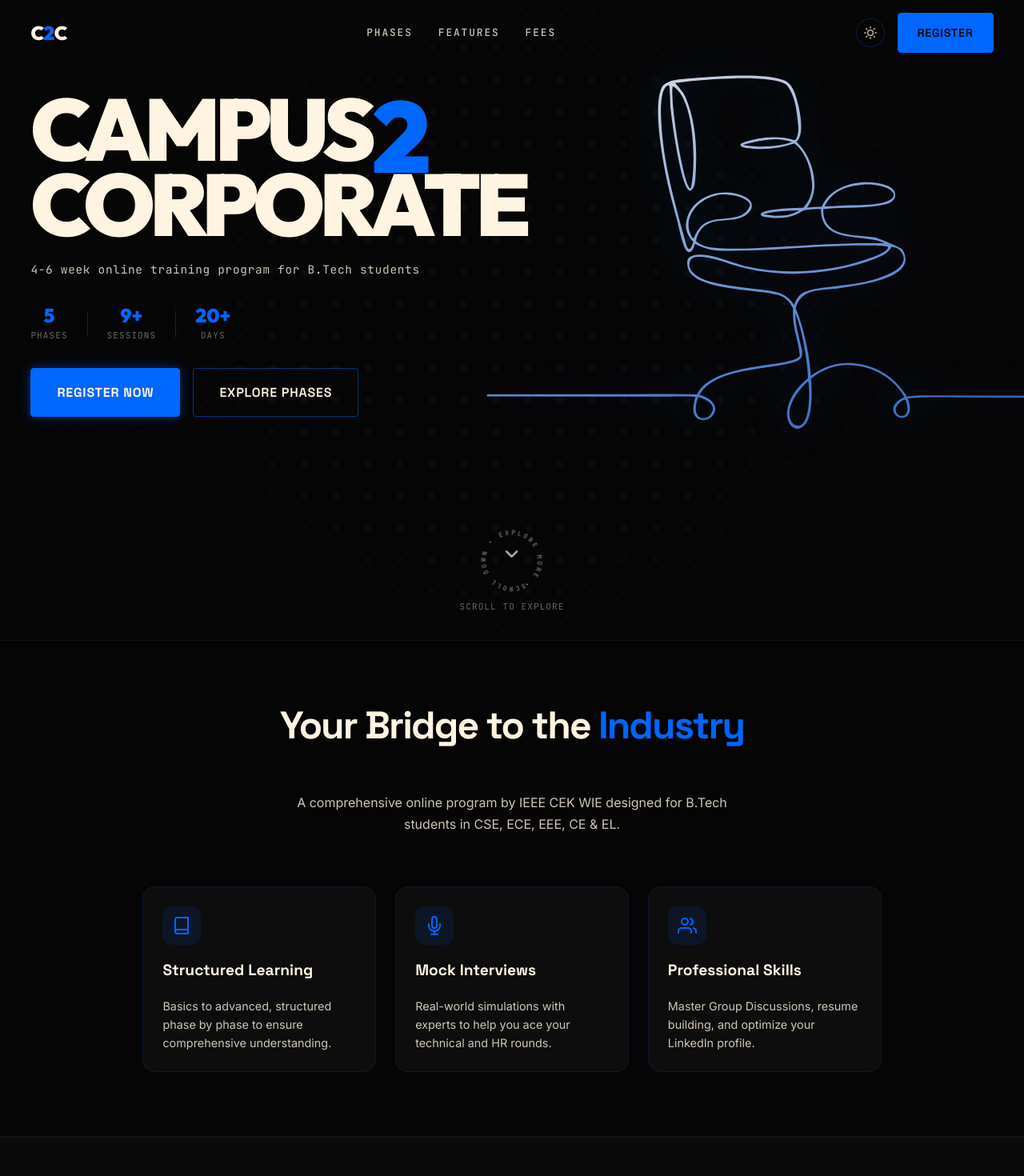
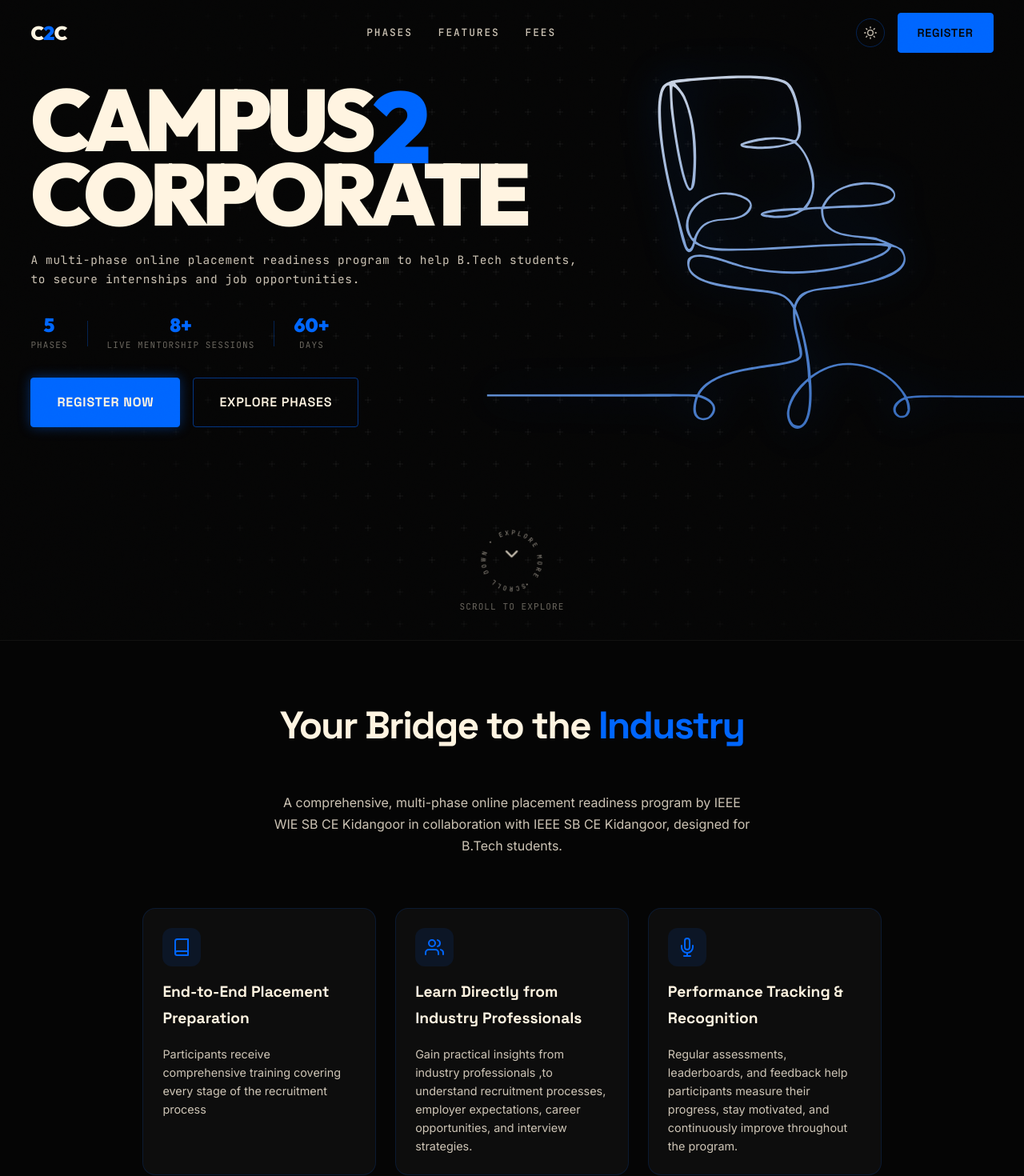
Before and after one commit to Roshen-Reji/c2c-marketing, a Next.js app: page /C2C/ in a window 1280 px wide. Shown: the top 1470 px of the page at 80% size. Built offline with nearby package versions, Linux system fonts and the light colour scheme.

Commit message:
feat: implement LandingPage component with interactive curriculum orbit and layout structure

```diff
--- a/src/app/LandingPage.tsx
+++ b/src/app/LandingPage.tsx
@@ -306,7 +306,8 @@
           </h1>
 
           <p className="hero-subtitle">
-            4-6 week online training program for B.Tech students
+            A multi-phase online placement readiness program to help B.Tech students,
+            to secure internships and job opportunities.
           </p>
 
           {/* Stats Bar — repositioned between subtitle and CTAs */}
@@ -317,12 +318,12 @@
             </div>
             <div className="hero-stat-divider" />
             <div className="hero-stat-inline">
-              <span className="stat-number">9+</span>
-              <span className="stat-label">Sessions</span>
+              <span className="stat-number">8+</span>
+              <span className="stat-label"> Live Mentorship Sessions</span>
             </div>
             <div className="hero-stat-divider" />
             <div className="hero-stat-inline">
-              <span className="stat-number">20+</span>
+              <span className="stat-number">60+</span>
               <span className="stat-label">Days</span>
             </div>
           </div>
@@ -342,7 +343,7 @@
         </div>
       </div>
       <ScrollIndicator />
-    </section>
+    </section >
   );
 }
 
@@ -356,26 +357,26 @@
           Your Bridge to the <span className="accent-blue">Industry</span>
         </h2>
         <p className="bridge-subtitle">
-          A comprehensive online program by IEEE CEK WIE designed for B.Tech students in CSE, ECE, EEE, CE & EL.
+          A comprehensive, multi-phase online placement readiness program by IEEE WIE SB CE Kidangoor in collaboration with IEEE SB CE Kidangoor, designed for B.Tech students.
         </p>
 
         <div className="bridge-features">
           <div className="bridge-feature-card">
             <div className="bridge-feature-icon"><SvgBook /></div>
-            <div className="bridge-feature-title">Structured Learning</div>
-            <div className="bridge-feature-desc">Basics to advanced, structured phase by phase to ensure comprehensive understanding.</div>
+            <div className="bridge-feature-title">End-to-End Placement Preparation</div>
+            <div className="bridge-feature-desc">Participants receive comprehensive training covering every stage of the recruitment process</div>
+          </div>
+
+          <div className="bridge-feature-card">
+            <div className="bridge-feature-icon"><SvgUsers /></div>
+            <div className="bridge-feature-title">Learn Directly from Industry Professionals</div>
+            <div className="bridge-feature-desc">Gain practical insights from industry professionals ,to understand recruitment processes, employer expectations, career opportunities, and interview strategies.</div>
           </div>
 
           <div className="bridge-feature-card">
             <div className="bridge-feature-icon"><SvgMic /></div>
-            <div className="bridge-feature-title">Mock Interviews</div>
-            <div className="bridge-feature-desc">Real-world simulations with experts to help you ace your technical and HR rounds.</div>
-          </div>
-
-          <div className="bridge-feature-card">
-            <div className="bridge-feature-icon"><SvgUsers /></div>
-            <div className="bridge-feature-title">Professional Skills</div>
-            <div className="bridge-feature-desc">Master Group Discussions, resume building, and optimize your LinkedIn profile.</div>
+            <div className="bridge-feature-title">Performance Tracking & Recognition</div>
+            <div className="bridge-feature-desc">Regular assessments, leaderboards, and feedback help participants measure their progress, stay motivated, and continuously improve throughout the program.</div>
           </div>
         </div>
       </div>
@@ -452,6 +453,27 @@
           </div>
         </div>
 
+        <div className="animate-reveal" style={{ textAlign: "center", marginBottom: "var(--space-12)" }}>
+          <div style={{
+            display: "inline-flex",
+            flexDirection: "column",
+            gap: "12px",
+            background: "rgba(13, 0, 255, 0.19)",
+            border: "1px solid  rgba(13, 0, 255, 0.2)",
+            padding: "24px 48px",
+            borderRadius: "var(--radius-xl)",
+            boxShadow: "0 0 30px  rgba(13, 0, 255, 0.1)",
+            backdropFilter: "blur(10px)"
+          }}>
+            <h4 style={{ color: "#0065ff", margin: 0, fontSize: "1.25rem", fontWeight: 800, textTransform: "uppercase", letterSpacing: "1px", display: "flex", alignItems: "center", gap: "10px", justifyContent: "center" }}>
+              <SvgCheck /> 100% Refund
+            </h4>
+            <h4 style={{ color: "#0065ff", margin: 0, fontSize: "1.25rem", fontWeight: 800, textTransform: "uppercase", letterSpacing: "1px", display: "flex", alignItems: "center", gap: "10px", justifyContent: "center" }}>
+              <SvgCheck /> 100% Scholarship<br /> Available
+            </h4>
+          </div>
+        </div>
+
         <div className="animate-reveal" style={{ textAlign: "center" }}>
           <Link href="/register" className="btn btn-primary btn-large" id="footer-register-btn">
             Register for C2C Now
--- a/src/components/CurriculumOrbit.tsx
+++ b/src/components/CurriculumOrbit.tsx
@@ -10,10 +10,10 @@
 }
 
 const PILLARS = [
-  { title: "Structured Learning", desc: "5-Phase training from basics to mock interviews" },
-  { title: "Aptitude & Core", desc: "Branch-specific technical and aptitude prep" },
-  { title: "Professional Skills", desc: "Communication, GDs, & LinkedIn optimization" },
-  { title: "Placement Ready", desc: "Mock interviews, resumes, & application strategies" },
+  { title: "Structured Learning with Continuous Evaluation" },
+  { title: "Interact with Working Professionals" },
+  { title: "Industry-Ready Skills & Confidence" },
+  { title: "Complete Placement Preparation" },
 ];
 
 
@@ -21,7 +21,6 @@
 export default function CurriculumOrbit() {
   const containerRef = useRef<HTMLDivElement>(null);
   const orbitGroupRef = useRef<HTMLDivElement>(null);
-  const logoRef = useRef<HTMLDivElement>(null);
 
   const [isMobile, setIsMobile] = useState(false);
 
@@ -139,10 +138,9 @@
                     boxShadow: "var(--shadow-md)"
                   }}
                 >
-                  <h4 style={{ fontFamily: "var(--font-heading)", fontSize: isMobile ? 14 : 20, color: "var(--accent-primary)", marginBottom: 8 }}>
+                  <h4 style={{ fontFamily: "var(--font-heading)", fontSize: isMobile ? 14 : 20, color: "var(--text-primary)", marginBottom: 8 }}>
                     {pillar.title}
                   </h4>
-                  {!isMobile && <p style={{ fontSize: 13, color: "var(--text-secondary)", lineHeight: 1.5 }}>{pillar.desc}</p>}
                 </div>
               </div>
             );
@@ -151,7 +149,6 @@
 
         {/* Center Logo */}
         <div
-          ref={logoRef}
           style={{
             position: "absolute",
             width: isMobile ? 120 : 180,
```
